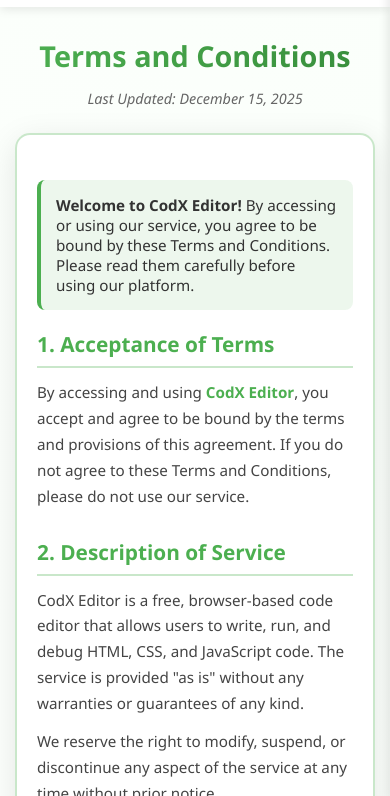
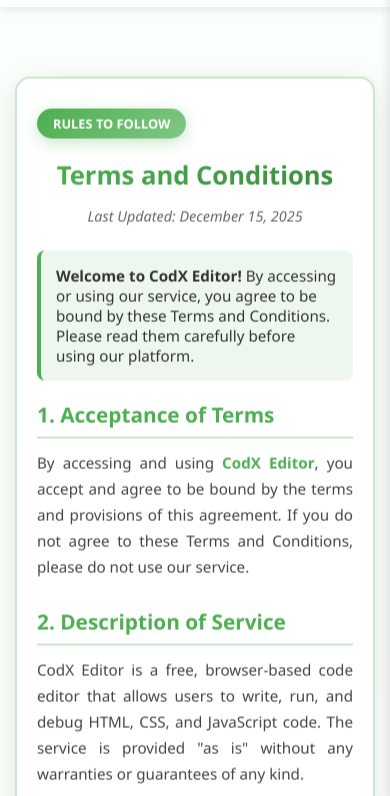
Before and after one commit to SultanRay2011/codx, a plain HTML site: page terms.html in a window 390 px wide. Shown: the part 43-839 px from the top of the page. Drawn offline with Linux system fonts and the light colour scheme.

Commit message:
Added Badge And Fixed Text To Be In Container

```diff
--- a/terms.html
+++ b/terms.html
@@ -199,16 +199,58 @@
         max-width: 900px;
         margin: 0 auto;
         padding: 40px 20px 60px;
+        display: flex;
+        flex-direction: column;
+        align-items: center;
+        justify-content: center;
+        padding: 100px 20px 40px 20px;
       }
 
-      .page-header {
-        text-align: center;
-        margin-bottom: 50px;
-        animation: fadeInDown 0.8s ease;
+      .last-updated {
+        font-size: 1em;
+        color: #666;
+        font-style: italic;
+        /* Now centered by parent */
+        margin-bottom: 25px;
       }
 
-      .page-header h1 {
-        font-size: 3em;
+      .badge {
+        display: inline-block;
+        background: linear-gradient(135deg, #4caf50, #81c784);
+        color: white;
+        padding: 8px 20px;
+        border-radius: 25px;
+        font-size: 0.9em;
+        font-weight: bold;
+        margin-bottom: 20px;
+        box-shadow: 0 4px 15px rgba(76, 175, 80, 0.3);
+        /* REMOVED: Centering styles to be applied from parent or with margin */
+      }
+
+      /* *** MODIFIED SECTION *** */
+      .terms-container {
+        background: rgba(255, 255, 255, 0.95);
+        backdrop-filter: blur(10px);
+        padding: 50px 40px;
+        border-radius: 20px;
+        box-shadow: 0 8px 32px rgba(0, 0, 0, 0.1);
+        border: 2px solid rgba(76, 175, 80, 0.3);
+        animation: floatCard 4s ease-in-out infinite alternate,
+          fadeInUp 0.8s ease;
+        width: 100%;
+        /* MODIFIED: Setting text-align to left to align the inline-block badge */
+        text-align: left;
+      }
+
+      /* ADDED: Re-center the main heading and last updated text */
+      .terms-container h1,
+      .terms-container .last-updated {
+        text-align: center;
+      }
+      /* *** END MODIFIED SECTION *** */
+
+      .terms-container h1 {
+        font-size: 2.5em;
         margin-bottom: 15px;
         background: linear-gradient(90deg, #4caf50, #2e7d32, #81c784);
         background-size: 300%;
@@ -216,26 +258,13 @@
         -webkit-text-fill-color: transparent;
         background-clip: text;
         animation: textGradient 5s ease-in-out infinite;
-      }
-
-      .last-updated {
-        font-size: 1em;
-        color: #666;
-        font-style: italic;
-      }
-
-      .content-section {
-        background: rgba(255, 255, 255, 0.95);
-        backdrop-filter: blur(10px);
-        padding: 40px;
-        border-radius: 20px;
-        box-shadow: 0 8px 32px rgba(0, 0, 0, 0.1);
-        border: 2px solid rgba(76, 175, 80, 0.3);
-        animation: fadeInUp 0.8s ease;
+        /* Removed explicit text-align: left; to allow center alignment */
       }
 
       .terms-section {
         margin-bottom: 35px;
+        /* Ensure body content is still left-aligned/justified */
+        text-align: left;
       }
 
       .terms-section:last-child {
@@ -286,6 +315,7 @@
         padding: 20px;
         margin: 25px 0;
         border-radius: 8px;
+        text-align: left;
       }
 
       .important-note p {
@@ -404,6 +434,15 @@
         }
       }
 
+      @keyframes floatCard {
+        from {
+          transform: translateY(0px);
+        }
+        to {
+          transform: translateY(-12px);
+        }
+      }
+
       /* Tablet Styles */
       @media (max-width: 768px) {
         header {
@@ -451,19 +490,15 @@
         }
 
         .container {
-          padding: 30px 20px 50px;
+          padding: 80px 20px 40px 20px;
         }
 
-        .page-header {
-          margin-bottom: 35px;
+        .terms-container h1 {
+          font-size: 2em;
         }
 
-        .page-header h1 {
-          font-size: 2.2em;
-        }
-
-        .content-section {
-          padding: 30px 25px;
+        .terms-container {
+          padding: 35px 25px;
         }
 
         .terms-section h2 {
@@ -477,11 +512,12 @@
         .terms-section p,
         .terms-section li {
           font-size: 1em;
-          text-align: left;
+          text-align: justify; /* Keep body text justified */
         }
 
-        .terms-section ul {
-          margin-left: 20px;
+        .badge {
+          font-size: 0.8em;
+          padding: 6px 16px;
         }
       }
 
@@ -505,25 +541,21 @@
         }
 
         .container {
-          padding: 20px 15px 40px;
+          padding: 70px 15px 30px 15px;
         }
 
-        .page-header {
-          margin-bottom: 25px;
+        .terms-container {
+          padding: 30px 20px;
+          border-radius: 15px;
         }
 
-        .page-header h1 {
-          font-size: 1.8em;
+        .terms-container h1 {
+          font-size: 1.6em;
           line-height: 1.3;
         }
 
         .last-updated {
           font-size: 0.9em;
-        }
-
-        .content-section {
-          padding: 25px 20px;
-          border-radius: 15px;
         }
 
         .terms-section {
@@ -545,7 +577,7 @@
           font-size: 0.95em;
           line-height: 1.7;
           margin-bottom: 12px;
-          text-align: left;
+          text-align: justify; /* Keep body text justified */
         }
 
         .terms-section ul {
@@ -592,7 +624,7 @@
 
       /* Extra small phones */
       @media (max-width: 360px) {
-        .page-header h1 {
+        .terms-container h1 {
           font-size: 1.6em;
         }
 
@@ -600,8 +632,8 @@
           font-size: 0.85em;
         }
 
-        .content-section {
-          padding: 20px 15px;
+        .terms-container {
+          padding: 25px 15px;
         }
 
         .terms-section h2 {
@@ -677,12 +709,12 @@
     </div>
 
     <div class="container">
-      <div class="page-header">
+      <div class="terms-container">
+        <div class="badge">RULES TO FOLLOW</div>
+
         <h1>Terms and Conditions</h1>
         <p class="last-updated">Last Updated: December 15, 2025</p>
-      </div>
 
-      <div class="content-section">
         <div class="important-note">
           <p>
             <strong>Welcome to CodX Editor!</strong> By accessing or using our
@@ -777,7 +809,8 @@
               href="privacy.html"
               style="color: #4caf50; text-decoration: none; font-weight: bold"
               >Privacy Policy</a
-            >.
+            >
+            .
           </p>
         </div>
 
```
Also changed, not shown: about.html (+62 -17 lines), privacy.html (+72 -51 lines).
